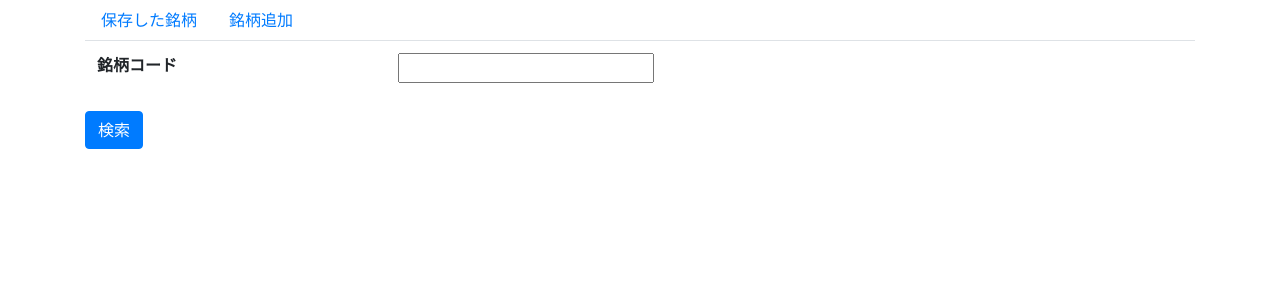
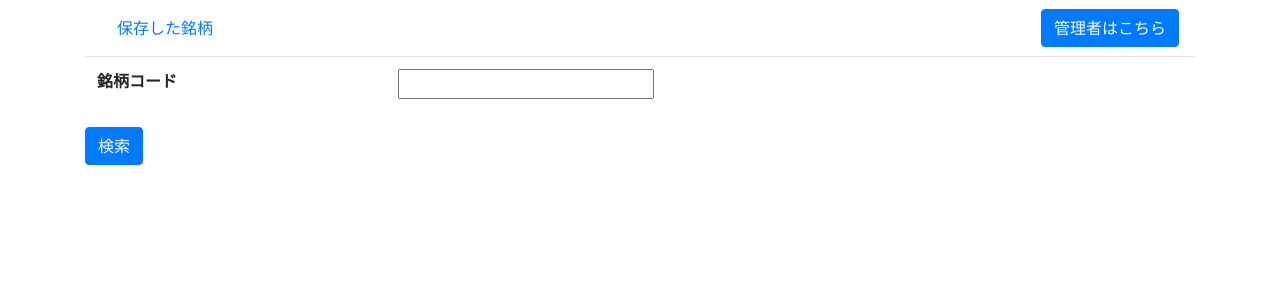
Before and after one commit to erago11/stockkeeper, a Django app: page /search in a window 1280 px wide. Shown: the top 300 px of the page. Run offline with Django 3.2, Linux system fonts and the light colour scheme; some libraries are stand-ins or nearby versions.

Commit message:
画面のメニューバーのログインボタンを右側に寄せるように修正。

```diff
--- a/stockkeeper/stockkeepapp/templates/stockkeepapp/base.html
+++ b/stockkeeper/stockkeepapp/templates/stockkeepapp/base.html
@@ -14,12 +14,27 @@
 
 	<title>株チェック</title>
 </head>
+
 <body>
 	<div class="container">
-		<nav class="nav">
-		  <a class="nav-link active" href="{% url 'stockkeepapp:mystocklist'%}">保存した銘柄</a>
-		  <a class="nav-link" href="{% url 'stockkeepapp:search'%}">銘柄追加</a>
+		<nav class="navbar">
+			<ul class="nav mr-auto">
+				<li class="nav-item active">
+					<a class="nav-link active" href="{% url 'stockkeepapp:mystocklist'%}">保存した銘柄</a>
+				</li>
+				{% if user.is_superuser %}
+				<li class="nav-item active">
+					<a class="nav-link" href="{% url 'stockkeepapp:search'%}">銘柄追加</a>
+				</li>
+				{% endif %}
+			</ul>
+			<ul class="nav">
+				<li class="nav-item active">
+					<a class="btn btn-primary" href="{% url 'admin:index'%}">管理者はこちら</a>
+				</li>
+			</ul>
 		</nav>
+
 		{% block content %}
 		{% endblock %}
 	</div>
```
